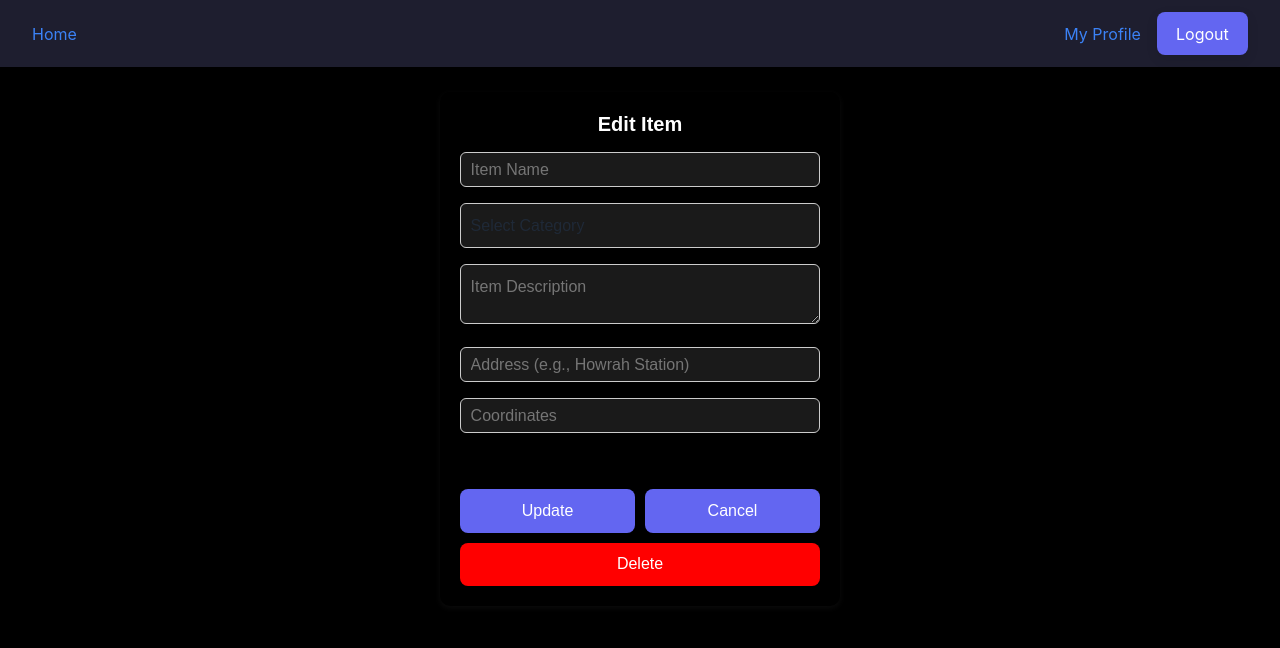
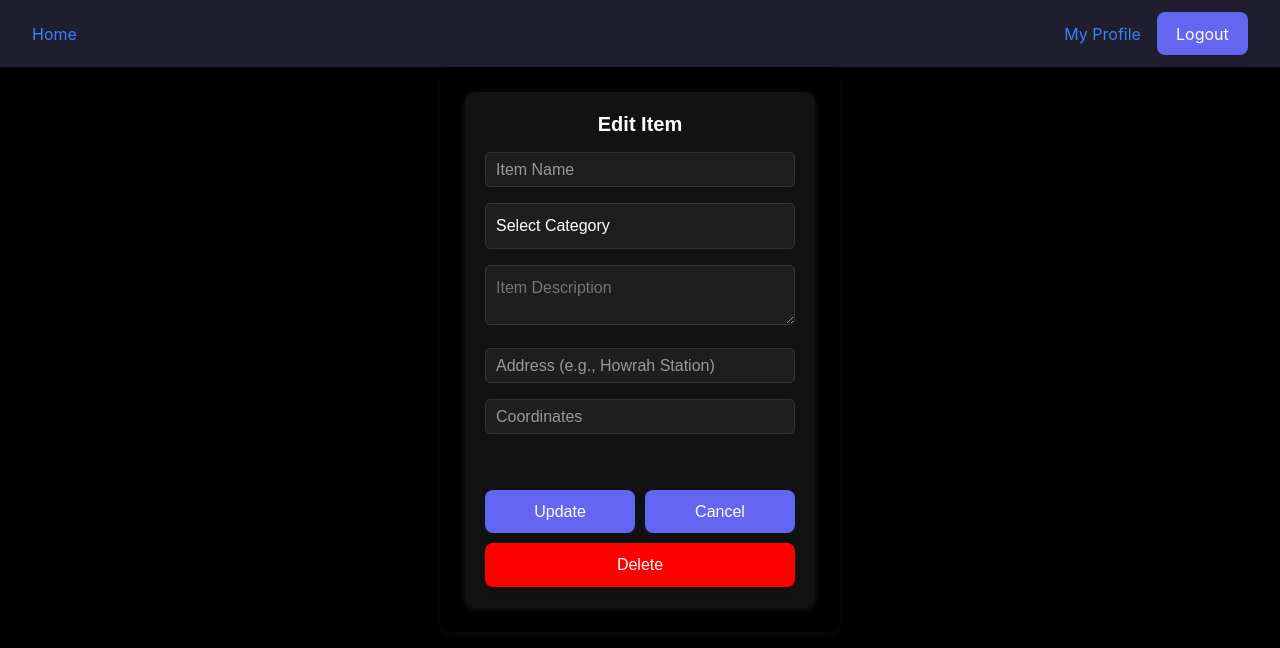
Before and after one commit to iamxerrycan/swapmate, a React (Vite) app in the folder frontend/: page /edit-item/1 in a window 1280 px wide. Shown: the top 648 px of the page. Built offline with nearby package versions, Linux system fonts and the light colour scheme; no server answers; sample sign-in values are in the browser's storage.

Commit message:
user delete functinality added

```diff
--- a/frontend/src/pages/CreateItem.css
+++ b/frontend/src/pages/CreateItem.css
@@ -4,10 +4,9 @@
   padding: 20px;
   width: 90%;
   border-radius: 10px;
-  background-color: #000000;
+  background-color: black;
   font-family: sans-serif;
-  margin-top: 25px;
-  margin-bottom: 25px;
+  padding: 25px;
   box-shadow: 0 2px 6px rgba(121, 120, 120, 0.1);
 }
 
@@ -17,10 +16,29 @@
   color: rgb(255, 255, 255);
   margin-bottom: 15px;
 }
-/*
-.form-group {
-  margin-bottom: 14px;
-} */
+
+.form-wrap {
+  background-color: #121212; /* dark background */
+  padding: 20px;
+  border-radius: 10px;
+  box-shadow: 0 2px 6px rgba(255, 255, 255, 0.1); /* lighter shadow for dark bg */
+  font-family: sans-serif;
+  color: #ffffff; /* white text */
+}
+
+.form-wrap input,
+.form-wrap textarea,
+.form-wrap select {
+  background-color: #1e1e1e;
+  color: #ffffff;
+  border: 1px solid #333;
+  padding: 10px;
+  border-radius: 5px;
+}
+
+.form-wrap input::placeholder {
+  color: #999;
+}
 
 input,
 textarea {
@@ -98,7 +116,7 @@ option {
   background-color: rgb(0, 0, 0);
 }
 
-.two-buttons{
+.two-buttons {
   display: flex;
   justify-content: center;
   align-items: center;
@@ -106,7 +124,6 @@ option {
   margin-top: 20px;
   flex-direction: row;
 }
-
 
 .three-buttons {
   all: unset;
--- a/frontend/src/pages/CreateItem.jsx
+++ b/frontend/src/pages/CreateItem.jsx
@@ -230,6 +230,7 @@ export default function CreateItem() {
 
   return (
     <form className="create-item-form" onSubmit={handleSubmit}>
+      <div className="form-wrap">
         <h2>Create New Item</h2>
 
         <div className="form-group">
@@ -291,12 +292,13 @@ export default function CreateItem() {
           />
         </div>
 
-<div className='two-buttons'>
+        <div className="two-buttons">
           <button type="submit">Submit</button>
           <button type="button" onClick={() => navigate('/profile')}>
             Cancel
           </button>
         </div>
+      </div>
     </form>
   );
 }
--- a/frontend/src/pages/EditItem.jsx
+++ b/frontend/src/pages/EditItem.jsx
@@ -118,9 +118,11 @@ export default function EditItem() {
 
   return (
     <form className="create-item-form" onSubmit={handleSubmit}>
+     <div className='form-wrap'>
       <h2>Edit Item</h2>
 
       <div className="form-group">
+
         <input
           type="text"
           name="name"
@@ -195,6 +197,7 @@ export default function EditItem() {
           </button>
         </div>
       </div>
+      </div>
     </form>
   );
 }
--- a/frontend/src/pages/Profile.css
+++ b/frontend/src/pages/Profile.css
@@ -17,7 +17,7 @@ body.dark {
 /* Container */
 .profile-wrapper {
   padding: 2rem;
-  background-color: var(--bg);
+  background-color: black;
   color: var(--text);
 }
 
@@ -66,18 +66,6 @@ body.dark {
   width: 200px;
   background-color: var(--bg);
   color: var(--text);
-}
-
-.edit-form-row {
-  display: flex;
-  flex-wrap: wrap;
-  align-items: center;
-  gap: 0.5rem;
-  margin-top: 1rem;
-}
-
-.edit-form-row input:focus {
-  outline: 2px solid var(--primary);
 }
 
 /* Buttons container */
@@ -141,3 +129,7 @@ body.dark {
     margin: 0.25rem 0;
   }
 }
+
+.edit-form{
+  width: 300px;
+}
--- a/frontend/src/pages/Profile.jsx
+++ b/frontend/src/pages/Profile.jsx
@@ -74,7 +74,7 @@ export default function Profile() {
         <p>User ID: {user?.user?._id}</p>
 
         {isEditing ? (
-          <div className="edit-form-row">
+          <div className="edit-form-roww" style={{ width:'300px'}}>
             <input
               type="text"
               name="name"
```
Lines whose indentation alone changed are shown as unchanged.
